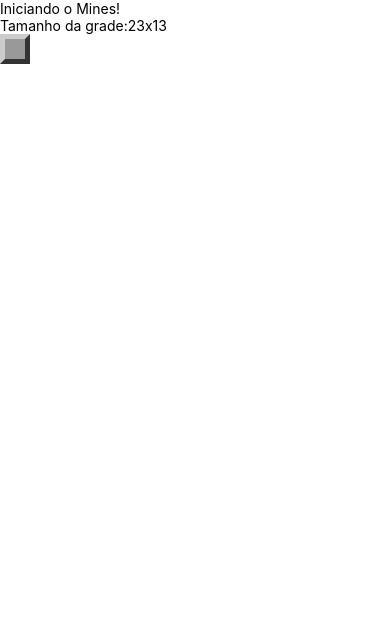
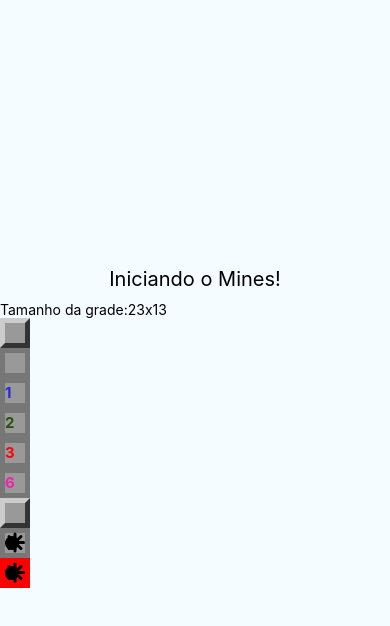
Before and after one commit to Victor110901/Campo-Minado, a React Native app: screen / in a window 390 px wide. Shown: the top 626 px of the page. Built offline with nearby package versions, Linux system fonts and the light colour scheme.

Commit message:
Campo-Minado - Criação do componente Mine

```diff
--- a/App.js
+++ b/App.js
@@ -6,13 +6,36 @@
 export default class App extends Component {
 render() {
   return (
-      <View>
-        <Text>Iniciando o Mines!</Text>
+    <View style={styles.container}>
+      <Text style={styles.Welcome}>Iniciando o Mines!</Text>
       <Text>Tamanho da grade:
         {params.getRowsAmount()}x{params.getColumnsAmount()}</Text>
 
       <Field />
+      <Field opened />
+      <Field opened nearMines={1} />
+      <Field opened nearMines={2} />
+      <Field opened nearMines={3} />
+      <Field opened nearMines={6} />
+      <Field mined />
+      <Field mined opened />
+      <Field mined opened exploded/>
     </View>
   );
 }
 }
+
+
+const styles = StyleSheet.create({
+container: {
+  flex: 1,
+  justifyContent: 'center',
+  alingItems: 'center',
+  backgroundColor: '#F5FCFF',
+},
+Welcome: {
+  fontSize: 20,
+  textAlign: 'center',
+  margin: 10,
+}
+})
--- a/src/components/Field.js
+++ b/src/components/Field.js
@@ -1,15 +1,30 @@
 import React from 'react'
-import { View, StyleSheet } from 'react-native'
+import { View, StyleSheet, Text } from 'react-native'
 import params from '../params'
+import Mine from './Mine'
 
 export default props => {
+    const { mined, opened, nearMines, exploded } = props
+
     const styleField = [styles.field]
-    // outros estilos aqui!
+    if (opened) styleField.push(styles.opened)
+    if (exploded) styleField.push(styles.exploded)
     if (styleField.length === 1) styleField.push(styles.regular)
+
+    let color = null
+    if (nearMines > 0) {
+        if (nearMines == 1) color = '#2A28D7'
+        if (nearMines == 2) color = '#2B520F'
+        if (nearMines > 2 && nearMines < 6) color = '#F9060A'
+        if (nearMines >= 6) color = '#F221A9'
+    }
 
     return (
         <View style={styleField}>
-
+            {!mined && opened && nearMines > 0 ?
+                <Text style={[styles.label, { color: color }]}>
+                    {nearMines}</Text> : false}
+            {mined && opened ? <Mine /> : false}
         </View>
     )
 }
@@ -26,5 +41,19 @@
         borderTopColor: '#CCC',
         borderRightColor: '#333',
         borderBottomColor: '#333',
+    },
+    opened: {
+        backgroundColor: '#999',
+        borderColor: '#777',
+        alingItems: 'center',
+        justifyContent: 'center',
+    },
+    label: {
+        fontWeight: 'bold',
+        fontSize: params.fontSize,
+    },
+    exploded: {
+        backgroundColor: 'red',
+        borderColor: 'red',
     }
 })
--- /dev/null
+++ b/src/components/Mine.js
@@ -0,0 +1,36 @@
+import React from "react"
+import { View, StyleSheet } from 'react-native'
+
+export default props => {
+    return (
+        <View style={styles.container}>
+            <View style={styles.coreMine} />
+            <View style={styles.line} />
+            <View style={[styles.line, { transform: [{ rotate: '45deg' }] }]} />
+            <View style={[styles.line, { transform: [{ rotate: '90deg' }] }]} />
+            <View style={[styles.line, { transform: [{ rotate: '135deg' }] }]} />
+        </View>
+    )
+}
+
+const styles = StyleSheet.create({
+    container: {
+        alingItems: 'center',
+        justifyContent: 'center',
+    },
+    coreMine: {
+        height: 14,
+        width: 14,
+        borderRadius: 10,
+        backgroundColor: 'black',
+        alingItems: 'center',
+        justifyContent: 'center',
+    },
+    line: {
+        position: 'absolute',
+        height: 3,
+        width: 20,
+        borderRadius: 3,
+        backgroundColor: 'black',
+    }
+})
```
Lines whose indentation alone changed are shown as unchanged.
